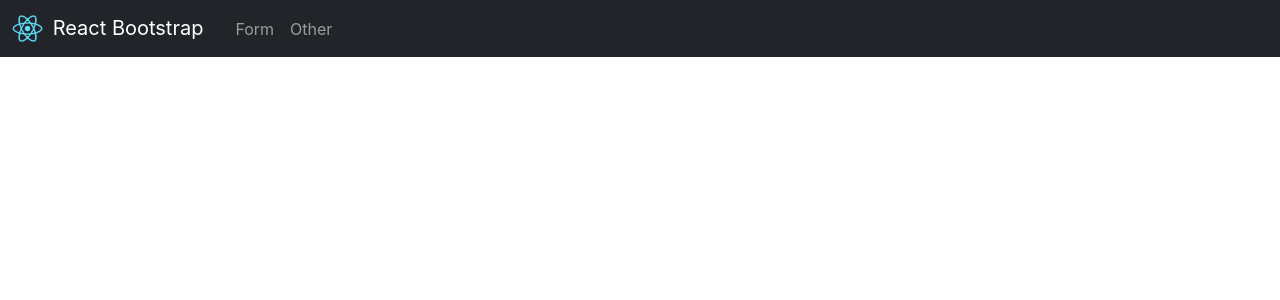
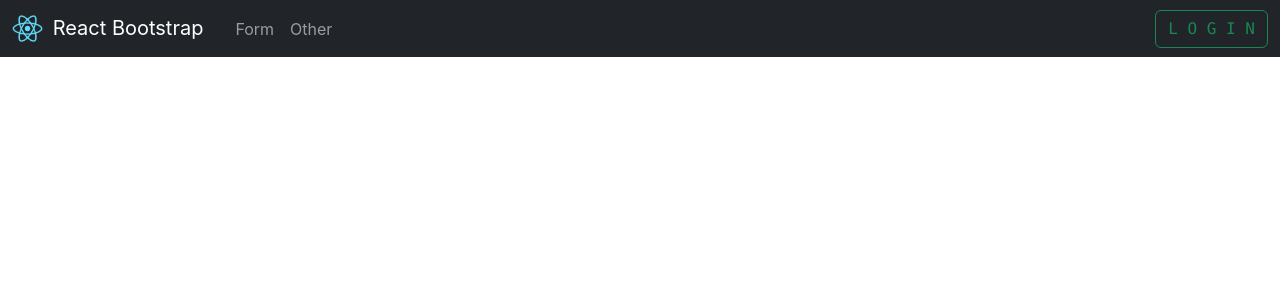
Before and after one commit to Dazzler123/React-JS-Library, a React (Create React App) app: page / in a window 1280 px wide. Shown: the top 300 px of the page. Built offline with nearby package versions, Linux system fonts and the light colour scheme; the HTML template or start-up script is replaced by a standard one.

Commit message:
Login button added

```diff
--- a/src/component/RoutingWithReactBootstrap.jsx
+++ b/src/component/RoutingWithReactBootstrap.jsx
@@ -1,6 +1,7 @@
 import Container from 'react-bootstrap/Container';
 import Nav from 'react-bootstrap/Nav';
 import Navbar from 'react-bootstrap/Navbar';
+import {Button} from "react-bootstrap";
 
 export const RoutingWithReactBootstrap = () => {
     return (
@@ -22,6 +23,7 @@ export const RoutingWithReactBootstrap = () => {
                     <Nav.Link to="/form">Form</Nav.Link>
                     <Nav.Link to="/other">Other</Nav.Link>
                 </Nav>
+                <Button variant="outline-success" className="font-monospace">L O G I N</Button>{' '}
             </Container>
         </Navbar>
     );
```
